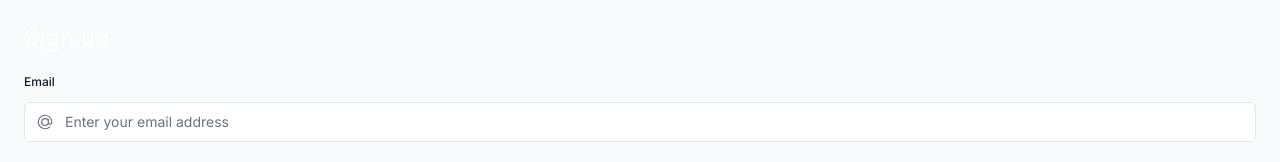
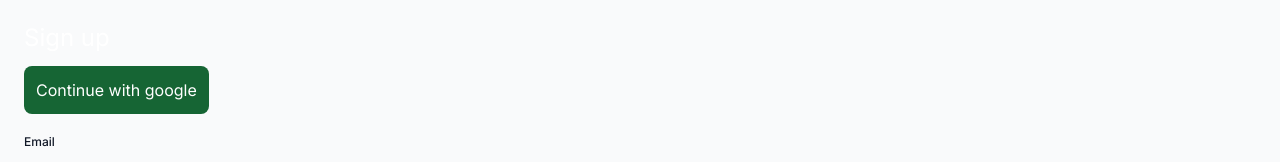
Before and after one commit to Jaarabytes/streamwan, a Next.js app: page /trial in a window 1280 px wide. Shown: the part 170-332 px from the top of the page. Built offline with nearby package versions, Linux system fonts and the light colour scheme; no server answers.

Commit message:
feat: to add google auth
make sure it works. it does not work

```diff
--- a/app/ui/SignupForm.tsx
+++ b/app/ui/SignupForm.tsx
@@ -2,7 +2,6 @@
 
 // Add google authentication
 import { Button } from './Button';
-import { Lusitana } from 'next/font/google';
 import {
   AtSymbolIcon,
   KeyIcon,
@@ -24,7 +23,7 @@ export default function SignUpForm() {
         <h1 className={`Lusitana.className mb-3 text-2xl`}>
         Sign up
         </h1>
-        {/* <GoogleLogin /> */}
+        <GoogleLogin />
         <div className="w-full">
           <div>
             <label
@@ -85,12 +84,6 @@ export default function SignUpForm() {
 }
 
 function GoogleLogin() {
-
-  // const handleClick = ( event: any ) => {
-  //   if (pending) {
-  //     event.preventDefault()
-  //   }
-  // }
   return (
       <button className='bg-green-800 p-3 rounded-lg text-white hover:bg-green-600' onClick={() => signIn("google")}>
           Continue with google
```
